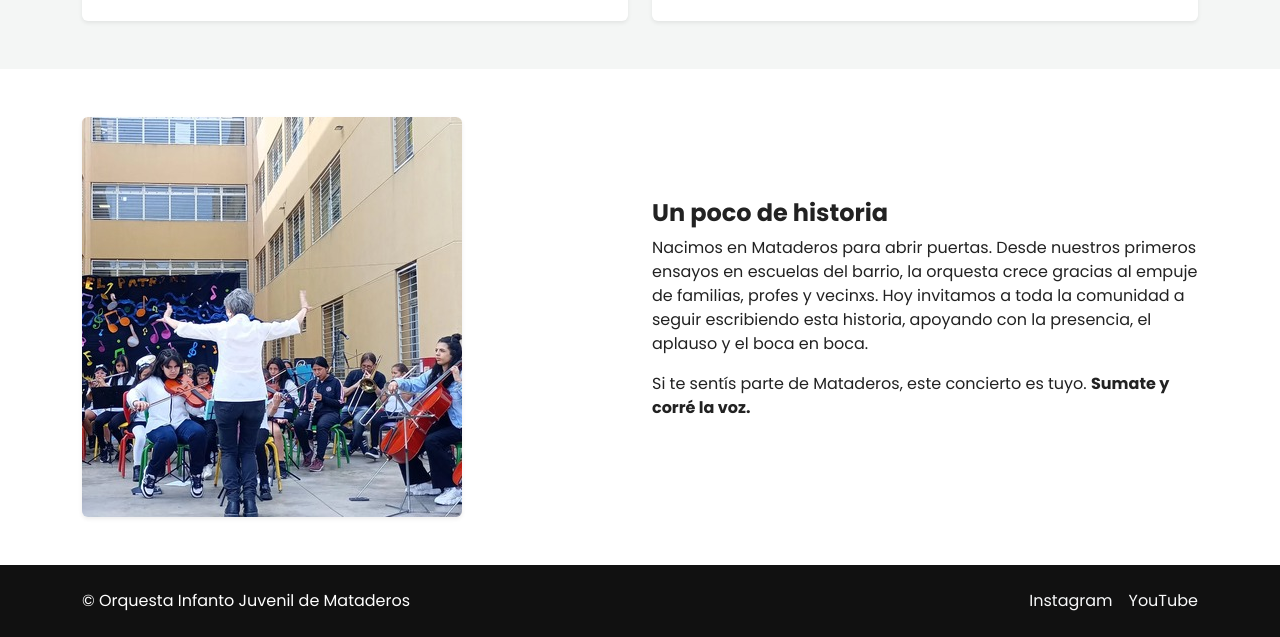
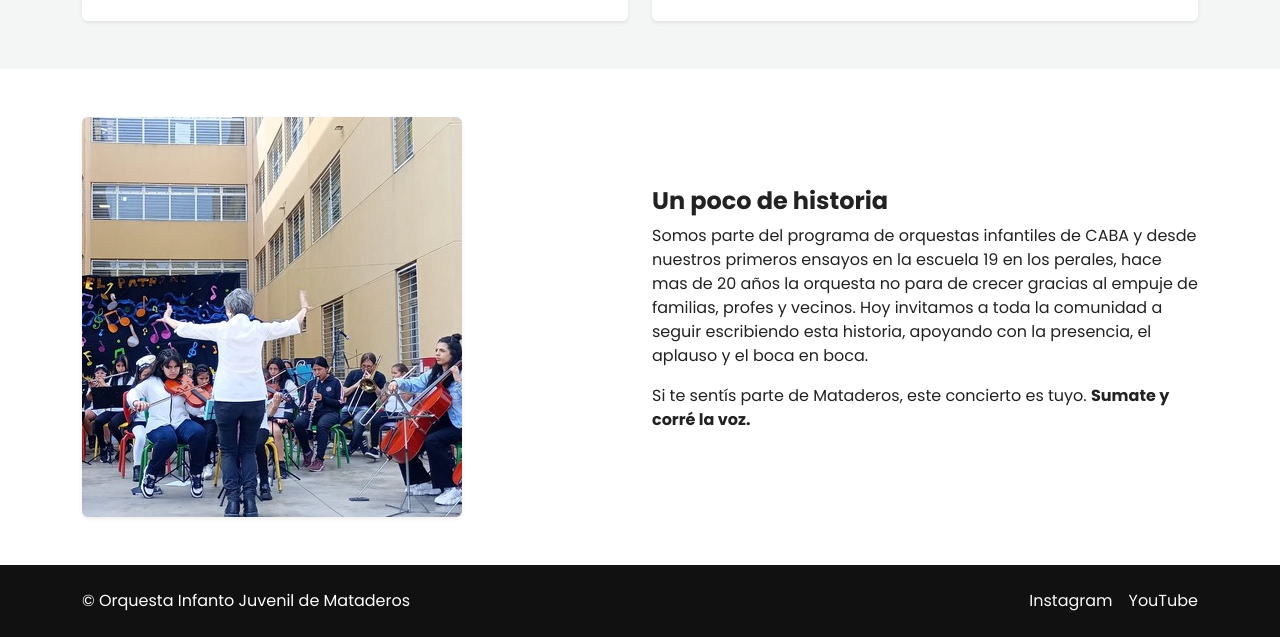
Before and after one commit to falbohernan/orquesta-mataderos, a plain HTML site: page index.html in a window 1280 px wide. Shown: the part 1404-2041 px from the top of the page. Drawn offline with nearby package versions, Linux system fonts and the light colour scheme.

Commit message:
Update index.html

```diff
--- a/index.html
+++ b/index.html
@@ -152,8 +152,8 @@
       </div>
       <div class="col-lg-6">
         <h2 class="h4 fw-bold">Un poco de historia</h2>
-        <p>Nacimos en Mataderos para abrir puertas. Desde nuestros primeros ensayos en escuelas del barrio,
-        la orquesta crece gracias al empuje de familias, profes y vecinxs. Hoy invitamos a toda la comunidad a seguir
+        <p>Somos parte del programa de orquestas infantiles de CABA y desde nuestros primeros ensayos en la escuela 19 en los perales, hace mas de 20 años
+        la orquesta no para de crecer gracias al empuje de familias, profes y vecinos. Hoy invitamos a toda la comunidad a seguir
         escribiendo esta historia, apoyando con la presencia, el aplauso y el boca en boca.</p>
         <p>Si te sentís parte de Mataderos, este concierto es tuyo. <strong>Sumate y corré la voz.</strong></p>
       </div>
```
